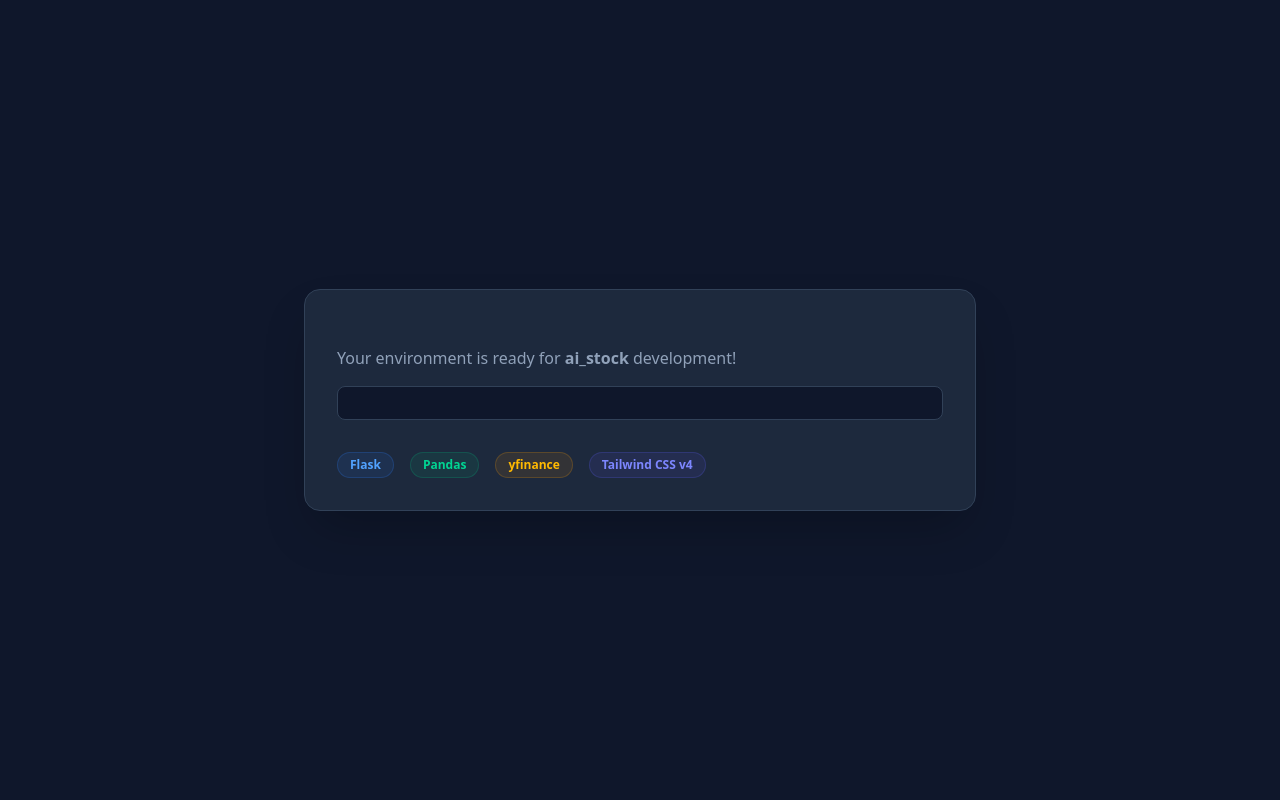
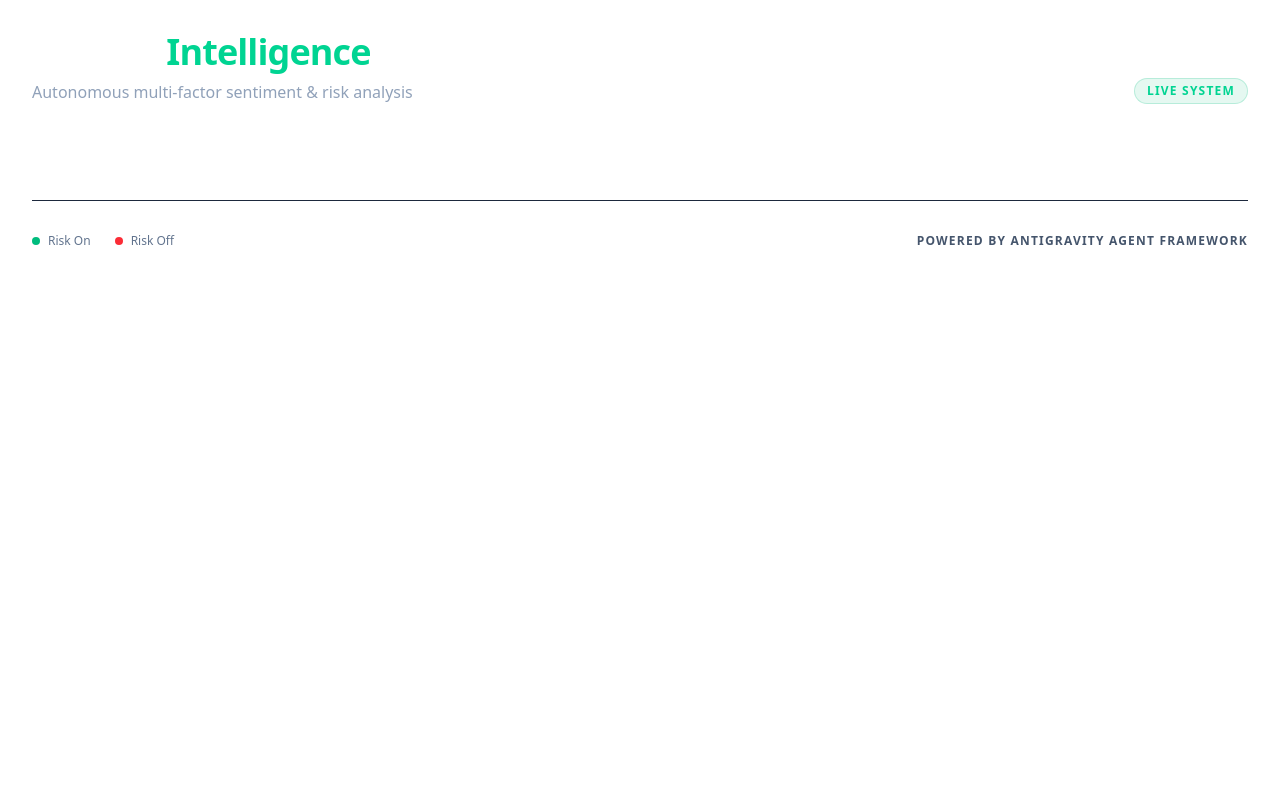
Before and after one commit to yujing1004/ai_stock, a Flask app: template templates/index.html in a window 1280 px wide. Run offline with Flask 3, Linux system fonts and the light colour scheme; the template is opened without the code that fills it, so the values that code supplies are empty.

Commit message:
Fix fear-greed integration and finalize dashboard UI

```diff
--- a/app.py
+++ b/app.py
@@ -1,16 +1,81 @@
 from flask import Flask, render_template
+import yfinance as yf
 import pandas as pd
-import yfinance as yf
+import requests
+import io
+import math
+import fear_greed
 
 app = Flask(__name__)
 
+def fetch_metrics():
+    metrics = {
+        "vix": {"name": "VIX Index", "value": "N/A", "suffix": "", "status": "neutral"},
+        "yield": {"name": "10Y Treasury Yield", "value": "N/A", "suffix": "%", "status": "neutral"},
+        "oil": {"name": "WTI Crude Oil", "value": "N/A", "suffix": "", "status": "neutral"},
+        "gold": {"name": "Gold", "value": "N/A", "suffix": "", "status": "neutral"},
+        "drawdown": {"name": "S&P 500 Drawdown", "value": "N/A", "suffix": "%", "status": "neutral"},
+        "fear_greed": {"name": "CNN Fear & Greed", "value": "N/A", "suffix": "", "status": "neutral"},
+        "credit_spread": {"name": "Credit Spread (HY)", "value": "N/A", "suffix": "%", "status": "neutral"},
+        "bank_risk": {"name": "Bank Credit Risk", "value": "Placeholder", "suffix": "", "status": "neutral"},
+        "market_breadth": {"name": "Market Breadth", "value": "Placeholder", "suffix": "", "status": "neutral"}
+    }
+
+    # 1. Fetch yfinance tickers
+    try:
+        tickers = {
+            "^VIX": "vix",
+            "^TNX": "yield",
+            "CL=F": "oil",
+            "GC=F": "gold"
+        }
+        data = yf.download(list(tickers.keys()), period="1d", progress=False)['Close']
+        for ticker, key in tickers.items():
+            val = data[ticker].iloc[-1]
+            metrics[key]["value"] = round(val, 2)
+            if key == "vix":
+                metrics[key]["status"] = "risk-off" if val > 20 else "risk-on"
+    except Exception as e:
+        print(f"Error fetching yfinance: {e}")
+
+    # 2. Calculate SPY Drawdown
+    try:
+        spy = yf.download("SPY", period="1y", progress=False)['Close']
+        max_price = spy.max().iloc[0]
+        current_price = spy.iloc[-1].iloc[0]
+        drawdown = ((current_price - max_price) / max_price) * 100
+        metrics["drawdown"]["value"] = round(drawdown, 2)
+        metrics["drawdown"]["status"] = "risk-off" if drawdown < -5 else "risk-on"
+    except Exception as e:
+        print(f"Error calculating drawdown: {e}")
+
+    # 3. Fetch CNN Fear & Greed
+    try:
+        score = fear_greed.get_score()
+        metrics["fear_greed"]["value"] = int(score)
+        metrics["fear_greed"]["status"] = "risk-off" if score < 40 else "risk-on"
+    except Exception as e:
+        print(f"Error fetching Fear & Greed: {e}")
+
+    # 4. Fetch Credit Spread (FRED)
+    try:
+        url = "https://fred.stlouisfed.org/graph/fredgraph.csv?id=BAMLH0A0HYM2"
+        response = requests.get(url)
+        df = pd.read_csv(io.StringIO(response.text))
+        # Get the last row which is not '.' (placeholder for missing data)
+        valid_data = df[df['BAMLH0A0HYM2'] != '.']
+        latest_val = float(valid_data['BAMLH0A0HYM2'].iloc[-1])
+        metrics["credit_spread"]["value"] = latest_val
+        metrics["credit_spread"]["status"] = "risk-off" if latest_val > 4.5 else "risk-on"
+    except Exception as e:
+        print(f"Error fetching FRED: {e}")
+
+    return metrics
+
 @app.route('/')
 def index():
-    # Simple verification of packages
-    data = {'Status': ['Success'], 'Package': ['Pandas']}
-    df = pd.DataFrame(data)
-
-    return render_template('index.html', status="Environment Setup Complete", df_html=df.to_html(classes='min-w-full divide-y divide-gray-200'))
+    metrics = fetch_metrics()
+    return render_template('index.html', metrics=metrics)
 
 if __name__ == '__main__':
     app.run(debug=True)
--- a/templates/index.html
+++ b/templates/index.html
@@ -3,26 +3,72 @@
 <head>
     <meta charset="UTF-8">
     <meta name="viewport" content="width=device-width, initial-scale=1.0">
-    <title>ai_stock Verification</title>
+    <title>ai_stock | Market Sentiment Dashboard</title>
     <script src="https://unpkg.com/@tailwindcss/browser@4"></script>
+    <style>
+        @layer base {
+            body { @apply bg-[#0f172a] text-slate-200 antialiased; }
+        }
+        .card-gradient {
+            background: linear-gradient(135deg, rgba(30, 41, 59, 0.7) 0%, rgba(15, 23, 42, 0.8) 100%);
+        }
+    </style>
 </head>
-<body class="bg-slate-900 text-white min-h-screen flex items-center justify-center">
-    <div class="max-w-2xl w-full p-8 bg-slate-800 rounded-2xl shadow-2xl border border-slate-700">
-        <h1 class="text-4xl font-bold mb-6 text-transparent bg-clip-text bg-gradient-to-r from-blue-400 to-emerald-400">
-            {{ status }}
-        </h1>
-        <div class="space-y-4">
-            <p class="text-slate-400">Your environment is ready for <strong>ai_stock</strong> development!</p>
-            <div class="p-4 bg-slate-900 rounded-lg border border-slate-700 font-mono text-sm">
-                {{ df_html | safe }}
+<body class="min-h-screen p-4 md:p-8">
+    <div class="max-w-7xl mx-auto">
+        <!-- Header -->
+        <header class="mb-12 flex justify-between items-end">
+            <div>
+                <h1 class="text-4xl font-black tracking-tight text-white mb-2">
+                    Market <span class="text-emerald-400">Intelligence</span>
+                </h1>
+                <p class="text-slate-400 font-medium">Autonomous multi-factor sentiment & risk analysis</p>
             </div>
-            <div class="mt-8 flex gap-4">
-                <span class="px-3 py-1 bg-blue-500/10 text-blue-400 rounded-full text-xs font-semibold border border-blue-500/20">Flask</span>
-                <span class="px-3 py-1 bg-emerald-500/10 text-emerald-400 rounded-full text-xs font-semibold border border-emerald-500/20">Pandas</span>
-                <span class="px-3 py-1 bg-amber-500/10 text-amber-400 rounded-full text-xs font-semibold border border-amber-500/20">yfinance</span>
-                <span class="px-3 py-1 bg-indigo-500/10 text-indigo-400 rounded-full text-xs font-semibold border border-indigo-500/20">Tailwind CSS v4</span>
+            <div class="text-right">
+                <span class="inline-flex items-center px-3 py-1 rounded-full text-xs font-bold bg-emerald-500/10 text-emerald-400 border border-emerald-500/20 uppercase tracking-widest">
+                    Live System
+                </span>
             </div>
+        </header>
+
+        <!-- Grid -->
+        <div class="grid grid-cols-1 md:grid-cols-2 lg:grid-cols-3 gap-6">
+            {% for id, metric in metrics.items() %}
+            <div class="card-gradient p-6 rounded-2xl border border-slate-800 shadow-xl hover:border-slate-700 transition-all group">
+                <div class="flex justify-between items-start mb-4">
+                    <h3 class="text-slate-400 text-sm font-bold uppercase tracking-wider">{{ metric.name }}</h3>
+                    <div class="w-2 h-2 rounded-full {% if metric.status == 'risk-on' %}bg-emerald-500 shadow-[0_0_8px_rgba(16,185,129,0.6)]{% elif metric.status == 'risk-off' %}bg-red-500 shadow-[0_0_8px_rgba(239,68,68,0.6)]{% else %}bg-slate-600{% endif %}"></div>
+                </div>
+
+                <div class="flex items-baseline gap-1">
+                    <span class="text-3xl font-black tracking-tighter text-white group-hover:text-emerald-400 transition-colors">
+                        {{ metric.value }}
+                    </span>
+                    <span class="text-lg font-bold text-slate-500">{{ metric.suffix }}</span>
+                </div>
+
+                <div class="mt-4 pt-4 border-t border-slate-800/50 flex items-center justify-between">
+                    <span class="text-xs font-medium text-slate-500 uppercase">Signal</span>
+                    <span class="text-xs font-bold {% if metric.status == 'risk-on' %}text-emerald-400{% elif metric.status == 'risk-off' %}text-red-400{% else %}text-slate-500{% endif %} uppercase tracking-widest">
+                        {{ metric.status.replace('-', ' ') }}
+                    </span>
+                </div>
+            </div>
+            {% endfor %}
         </div>
+
+        <!-- Footer Info -->
+        <footer class="mt-12 pt-8 border-t border-slate-800 flex flex-col md:flex-row justify-between items-center gap-4">
+            <div class="flex gap-6">
+                <div class="flex items-center gap-2 text-xs font-medium text-slate-500">
+                    <div class="w-2 h-2 rounded-full bg-emerald-500"></div> Risk On
+                </div>
+                <div class="flex items-center gap-2 text-xs font-medium text-slate-500">
+                    <div class="w-2 h-2 rounded-full bg-red-500"></div> Risk Off
+                </div>
+            </div>
+            <p class="text-xs font-bold text-slate-600 uppercase tracking-widest">Powered by Antigravity Agent Framework</p>
+        </footer>
     </div>
 </body>
 </html>
```
